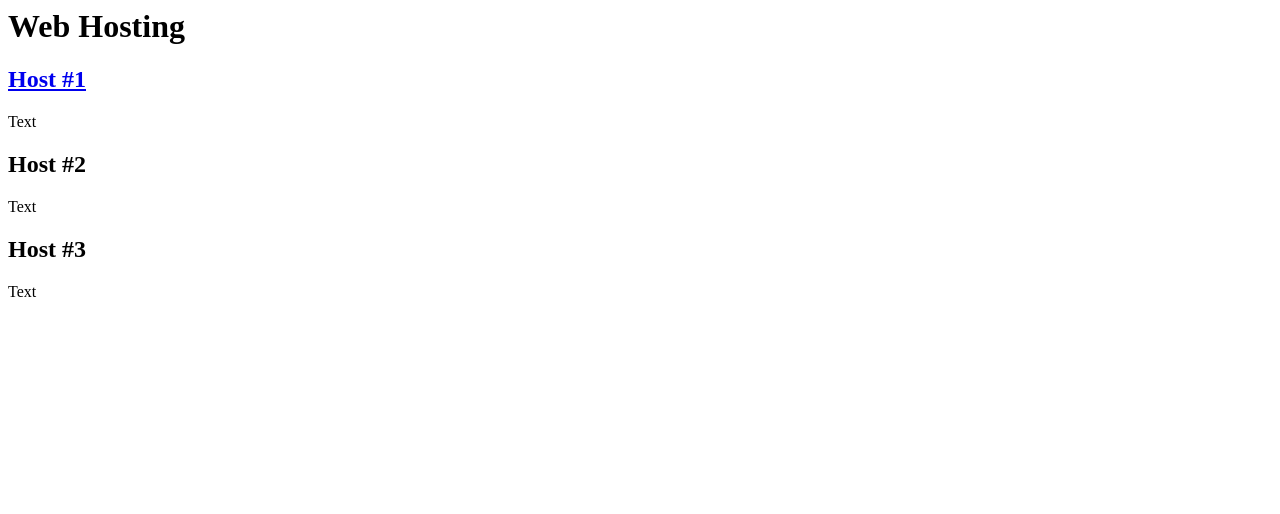
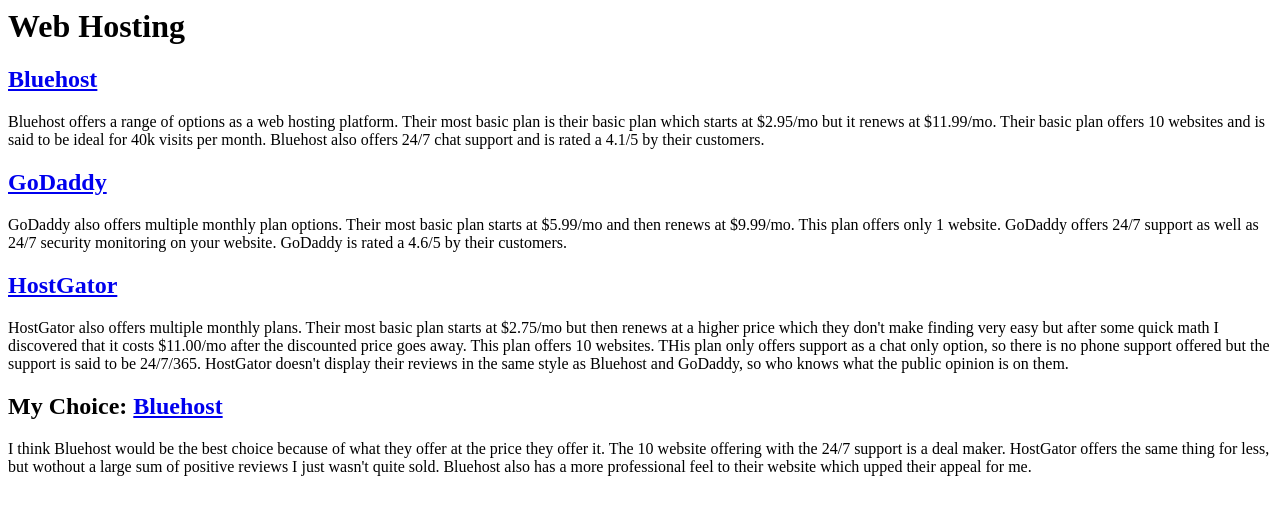
Before and after one commit to ryanharvey2/ryanharvey2.github.io, a plain HTML site: page hosts.html in a window 1280 px wide. Drawn offline with Linux system fonts and the light colour scheme.

Commit message:
Add files via upload

```diff
--- a/hosts.html
+++ b/hosts.html
@@ -6,14 +6,17 @@
 <body>
     <h1>Web Hosting</h1>
 
-    <h2><a href="espn.com">Host #1</a></h2>
-    <p>Text</p>
+    <h2><a href="http://bluehost.com">Bluehost</a></h2>
+    <p>Bluehost offers a range of options as a web hosting platform. Their most basic plan is their basic plan which starts at $2.95/mo but it renews at $11.99/mo. Their basic plan offers 10 websites and is said to be ideal for 40k visits per month. Bluehost also offers 24/7 chat support and is rated a 4.1/5 by their customers.</p>
 
-    <h2>Host #2</h2>
-    <p>Text</p>
+    <h2><a href="http://GoDaddy.com">GoDaddy</a></h2>
+    <p>GoDaddy also offers multiple monthly plan options. Their most basic plan starts at $5.99/mo and then renews at $9.99/mo. This plan offers only 1 website. GoDaddy offers 24/7 support as well as 24/7 security monitoring on your website. GoDaddy is rated a 4.6/5 by their customers.</p>
 
-    <h2>Host #3</h2>
-    <p>Text</p>
+    <h2><a href="http://HostGator.com">HostGator</a></h2>
+    <p>HostGator also offers multiple monthly plans. Their most basic plan starts at $2.75/mo but then renews at a higher price which they don't make finding very easy but after some quick math I discovered that it costs $11.00/mo after the discounted price goes away. This plan offers 10 websites. THis plan only offers support as a chat only option, so there is no phone support offered but the support is said to be 24/7/365. HostGator doesn't display their reviews in the same style as Bluehost and GoDaddy, so who knows what the public opinion is on them.    </p>
+
+    <h2>My Choice: <a href="http://bluehost.com">Bluehost</a></h2>
+    <p>I think Bluehost would be the best choice because of what they offer at the price they offer it. The 10 website offering with the 24/7 support is a deal maker. HostGator offers the same thing for less, but wothout a large sum of positive reviews I just wasn't quite sold. Bluehost also has a more professional feel to their website which upped their appeal for me. </p>
 
 
 </body>
```
